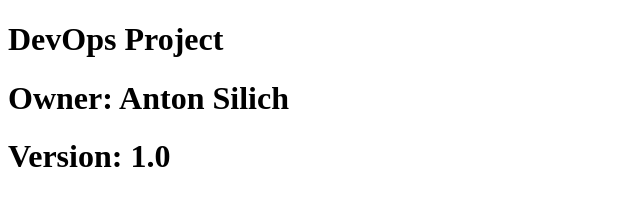
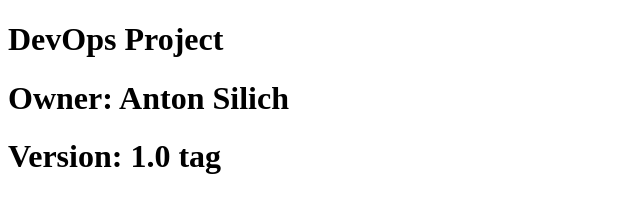
Before and after one commit to jkz01/TMS_Project, a plain HTML site: page app/index.html in a window 1280 px wide. Shown: the full height of the page, 0-640 px from the left. Drawn offline with Linux system fonts and the light colour scheme.

Commit message:
Update tag

```diff
--- a/app/index.html
+++ b/app/index.html
@@ -7,6 +7,6 @@
   <body>
     <h1>DevOps Project</h1>
     <h1>Owner: Anton Silich</h1>
-    <h1>Version: 1.0</h1>
+    <h1>Version: 1.0 tag</h1>
   </body>
 </html>
```
